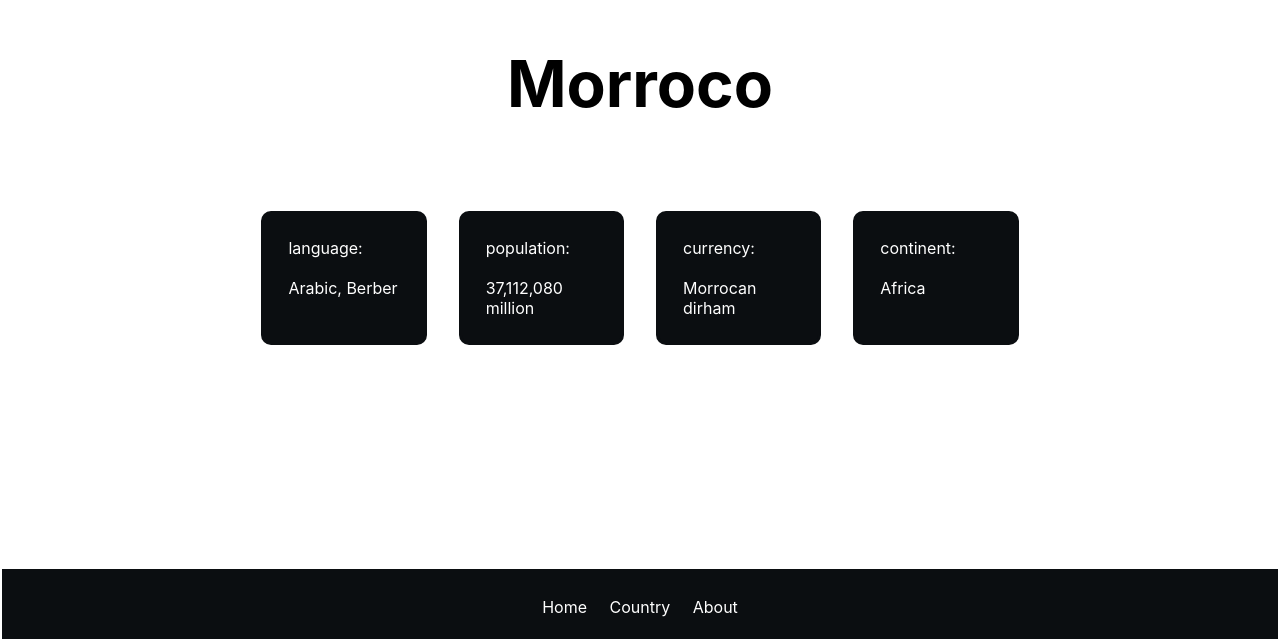
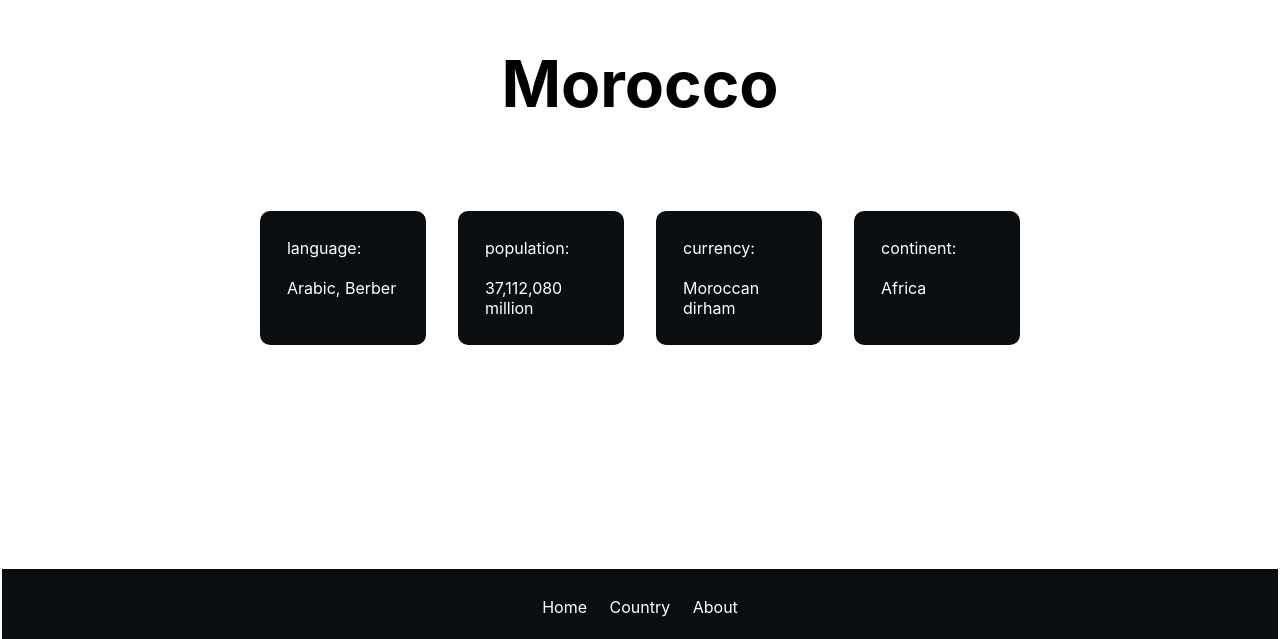
Before and after one commit to MeztliRA/kuoyms, a Next.js app: page /country/morocco in a window 1280 px wide. Shown: the part 161-800 px from the top of the page. Built offline with nearby package versions, Linux system fonts and the light colour scheme.

Commit message:
fixed typo

```diff
--- a/pages/country/morocco.tsx
+++ b/pages/country/morocco.tsx
@@ -3,11 +3,11 @@ import CountryInfo from "../../components/CountryInfo";
 export default function morocco() {
     return (
         <CountryInfo
-            name="Morroco"
+            name="Morocco"
             language="Arabic, Berber"
             continent="Africa"
             population="37,112,080 million"
-            currency="Morrocan dirham"
+            currency="Moroccan dirham"
         />
     )
 }
```
